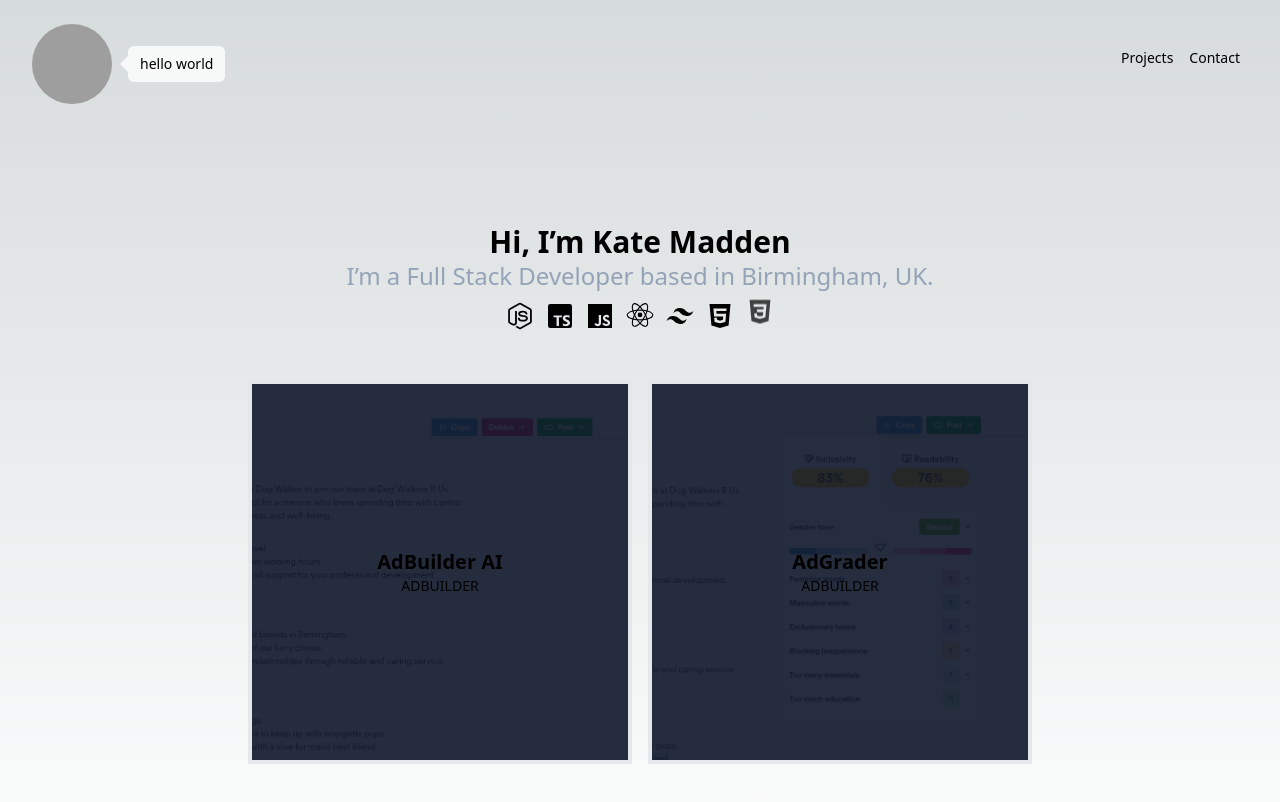
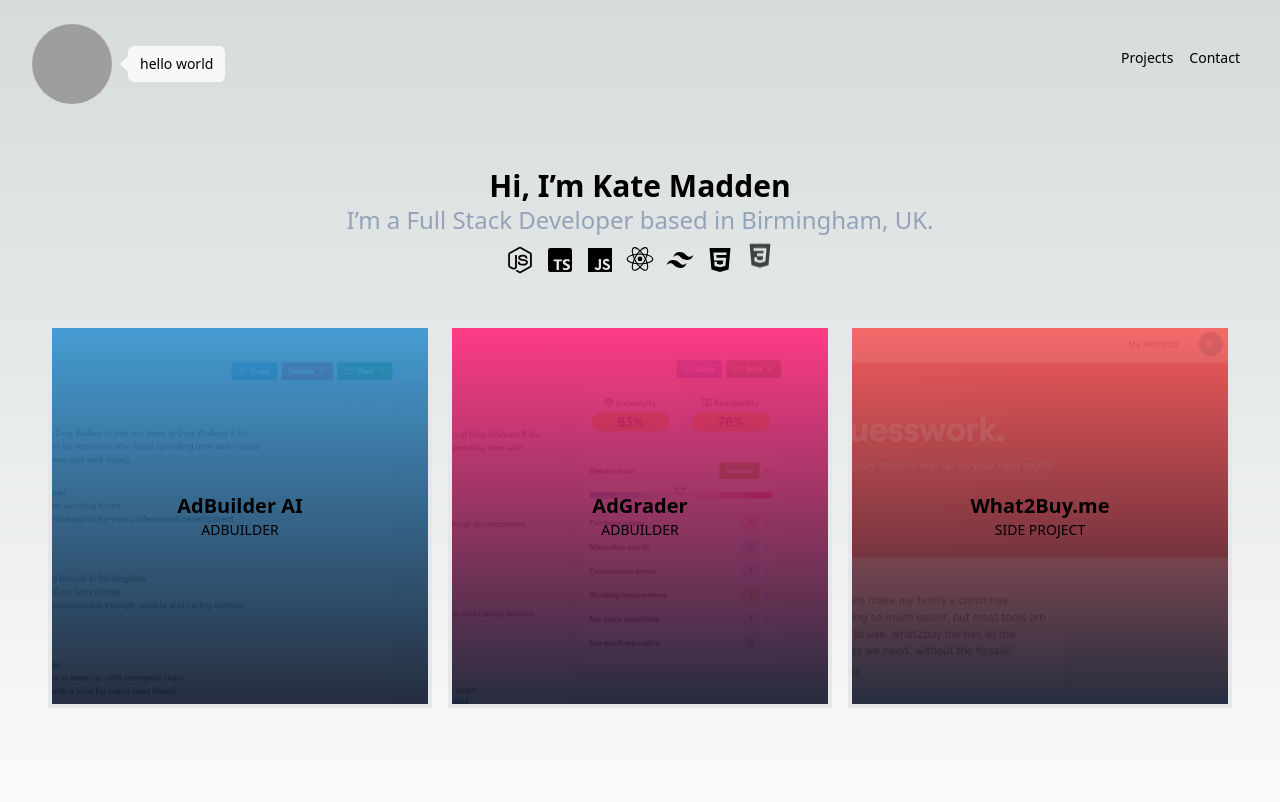
Before and after one commit to kvtemadden/kvte, a Next.js app: page / in a window 1280 px wide. Shown: the top 802 px of the page. Built offline with nearby package versions, Linux system fonts and the light colour scheme; grey boxes are pictures that could not be loaded.

Commit message:
Update layout and add new job card images

```diff
--- a/app/layout.tsx
+++ b/app/layout.tsx
@@ -10,7 +10,7 @@ export default function Layout({ children }: { children: React.ReactNode }) {
   return (
     <>
       <NavBar />
-      <main className="grid min-h-screen gap-2 p-24 md:grid-cols-[1fr,70%,1fr]">
+      <main className="grid min-h-screen gap-2 p-10 md:grid-cols-[1fr,70%,1fr]">
         <div className="flex flex-col text-center col-start-2 items-center">
           {children}
         </div>
--- a/components/JobCard.tsx
+++ b/components/JobCard.tsx
@@ -17,6 +17,7 @@ export const JobCard: React.FC<JobCardProps> = ({ className }) => {
       description:
         "AdBuilder is a job ad creation tool that uses AI to write job ads. I worked on both the front and back end of the application, using TypeScript, Node.js, Next.js and Tailwind.",
       image: "bg-ABjob",
+      color: "to-[#3292cf]/90",
     },
     {
       title: "AdGrader",
@@ -25,6 +26,16 @@ export const JobCard: React.FC<JobCardProps> = ({ className }) => {
       description:
         "AdGrader is a tool that grades job adverts for inclusivity and readability. I worked on both the front and back end of the application, using TypeScript, Node.js, Next.js and Tailwind.",
       image: "bg-ABAG",
+      color: "to-[#ff2779]/90",
+    },
+    {
+      title: "What2Buy.me",
+      company: "Side Project",
+      link: "https://what2buy.me",
+      description:
+        "What2Buy.me is a web app that helps you decide what to buy for your friends and family. I built the app with a friend using TypeScript, Node.js, Next.js and Tailwind.",
+      image: "bg-W2BM",
+      color: "to-[#f45a5a]/90",
     },
   ];
 
@@ -47,7 +58,12 @@ export const JobCard: React.FC<JobCardProps> = ({ className }) => {
               job.image
             )}
           ></div>
-          <div className="absolute top-0 left-0 w-full h-full bg-slate-900/90 flex justify-center items-center flex-col">
+          <div
+            className={clsx(
+              "absolute top-0 left-0 w-full h-full bg-gradient-to-t from-slate-900/90 flex justify-center items-center flex-col",
+              job.color
+            )}
+          >
             {job.title === hoveredJob ? (
               <>
                 <p className="text-white p-5">{job.description}</p>
--- a/tailwind.config.ts
+++ b/tailwind.config.ts
@@ -79,6 +79,7 @@ module.exports = {
         kate: "url('/k8.png')",
         ABjob: "url('/AB-Job.png')",
         ABAG: "url('/AB-AG.png')",
+        W2BM: "url('/W2BM.png')",
       },
     },
   },
```
Also changed, not shown: public/W2BM.png (added).
